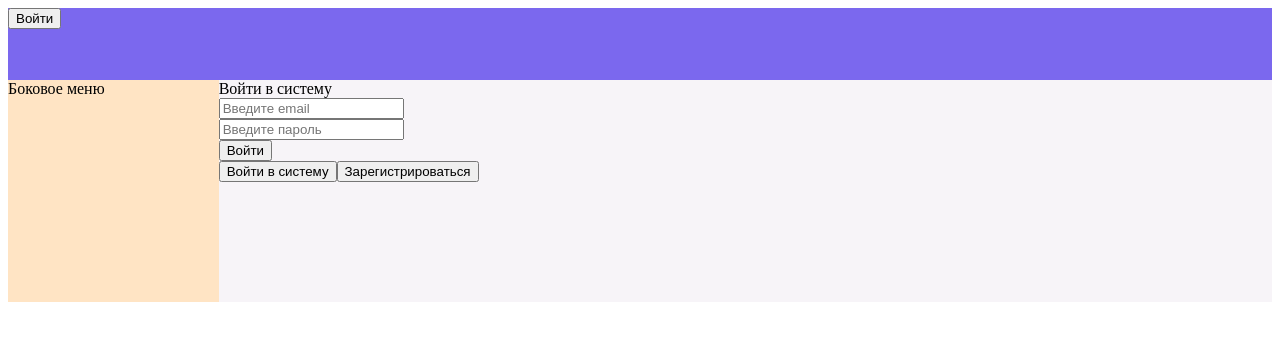
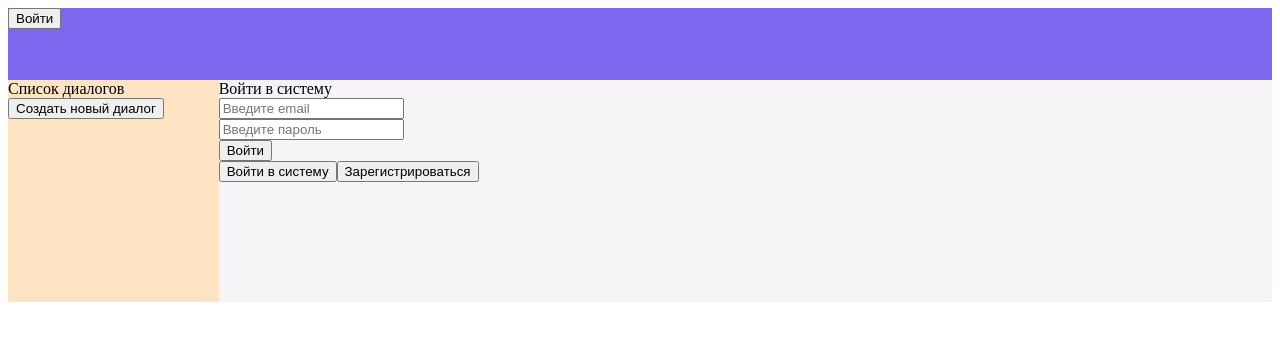
Before and after one commit to anton12042001/Chat, a React (Create React App) app: page /authorization in a window 1280 px wide. Shown: the top 340 px of the page. Built offline with nearby package versions, Linux system fonts and the light colour scheme; no server answers; the database is empty.

Commit message:
creating dialogs

```diff
--- a/src/App.js
+++ b/src/App.js
@@ -3,16 +3,16 @@ import cl from './App.module.css'
 import {Route, Routes} from "react-router-dom";
 import HomeContainer from "./component/Home/HomeContainer";
 import Header from "./component/Header/Header";
-import Navbar from "./component/Navbar/Navbar";
 import AuthorizationContainer from "./component/Authorization/AuthorizationContainer";
 import EmailVerificationContainer from "./component/EmailVerification/EmailVerificationContainer";
+import NavbarContainer from "./component/Navbar/NavbarContainer";
 
 
 function App() {
   return (
     <div className={cl.appContainer}>
         <Header/>
-        <Navbar/>
+        <NavbarContainer/>
       <div className={cl.appWrapperContent}>
           <Routes>
               <Route path={'/home'} element={<HomeContainer/>} />
--- a/src/component/Home/Home.jsx
+++ b/src/component/Home/Home.jsx
@@ -1,4 +1,4 @@
-import React from 'react';
+import React, {useEffect} from 'react';
 import {useSelector} from "react-redux";
 import {useNavigate} from "react-router-dom";
 
@@ -6,13 +6,15 @@ const Home = () => {
     const {email} = useSelector(state => state.user)
     const navigate = useNavigate()
 
+    useEffect(() => {
+        if(!email){
+            navigate('/authorization')
+        }
+    },[])
 
-    if(!email){
-        navigate('/authorization')
-    }
     return (
         <div>
-            fasfsa
+            Основная информация и новости
         </div>
     );
 };
--- a/src/component/Navbar/Navbar.jsx
+++ b/src/component/Navbar/Navbar.jsx
@@ -1,10 +1,24 @@
-import React from 'react';
+import React, {useState} from 'react';
 import cl from './Navbar.module.css'
+import NewDialogsForm from "./NewDialogsForm/NewDialogsForm";
 
-const Navbar = () => {
+const Navbar = (props) => {
+
+    const [newDialogs,setNewDialogs] = useState(false)
+
+    const setNewDialogsDB = (data) => {
+        props.createNewDialogs(data)
+        setNewDialogs(false)
+    }
+
+
+
+
     return (
-        <div className={cl.navbar} >
-            Боковое меню
+        <div className={cl.navbar}>
+            <div>Список диалогов</div>
+            <button onClick={() => setNewDialogs(true)}>Создать новый диалог</button>
+            {newDialogs && <NewDialogsForm setNewDialogsDB={setNewDialogsDB} /> }
         </div>
     );
 };
--- a/src/component/Navbar/Navbar.module.css
+++ b/src/component/Navbar/Navbar.module.css
@@ -1,4 +1,6 @@
 .navbar{
     grid-area: n;
     background: bisque;
+    height: 100%;
+    position: relative;
 }
--- /dev/null
+++ b/src/component/Navbar/NavbarContainer.jsx
@@ -0,0 +1,44 @@
+import React, {useEffect} from 'react';
+import Navbar from "./Navbar";
+import {getDatabase, ref, set, child, get} from "firebase/database";
+import {useSelector} from "react-redux";
+
+const NavbarContainer = () => {
+    const {id,email} = useSelector(state => state.user)
+
+    useEffect(() => {
+        const dbRef = ref(getDatabase());
+        get(child(dbRef, `dialogs/`))
+            .then((snapshot) => {
+            if (snapshot.exists()) {
+                console.log(snapshot.val());
+            } else {
+                console.log("No data available");
+            }
+        }).catch((error) => {
+            console.error(error);
+        });
+    },[])
+
+
+
+    const createNewDialogs = ({dialogsName}) => {
+        const db = getDatabase();
+        set(ref(db, `dialogs/${dialogsName}`), {
+            dialogsName: dialogsName,
+            admin: id,
+            users: {
+                id
+            }
+        });
+    }
+
+
+    return (
+        <div>
+            <Navbar createNewDialogs={createNewDialogs} />
+        </div>
+    );
+};
+
+export default NavbarContainer;
--- /dev/null
+++ b/src/component/Navbar/NewDialogsForm/NewDialogsForm.jsx
@@ -0,0 +1,31 @@
+import React from 'react';
+import {useForm} from "react-hook-form";
+import cl from './NewDialogsForm.module.css'
+
+const NewDialogsForm = (props) => {
+
+    const {
+        register,
+        handleSubmit,
+        reset
+    } = useForm();
+
+    const onSubmit = (data) => {
+        reset()
+        props.setNewDialogsDB(data)
+    }
+
+    return (
+        <div className={cl.popap} >
+            Создайте новый диалог!
+            <form onSubmit={handleSubmit(onSubmit)}>
+                <div>
+                    <input placeholder={"Название диалога"} {...register("dialogsName")} type="text"/>
+                </div>
+                <button type={"submit"}>Создать</button>
+            </form>
+        </div>
+    );
+};
+
+export default NewDialogsForm;
```
Also changed, not shown: src/component/Navbar/NewDialogsForm/NewDialogsForm.module.css (added).
